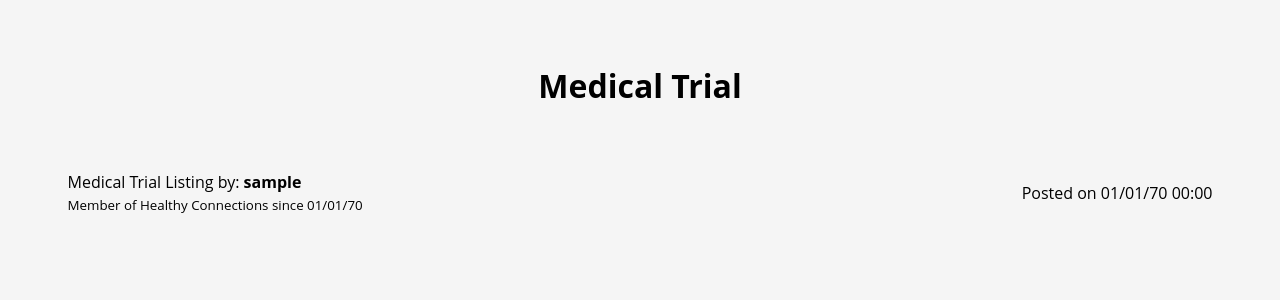
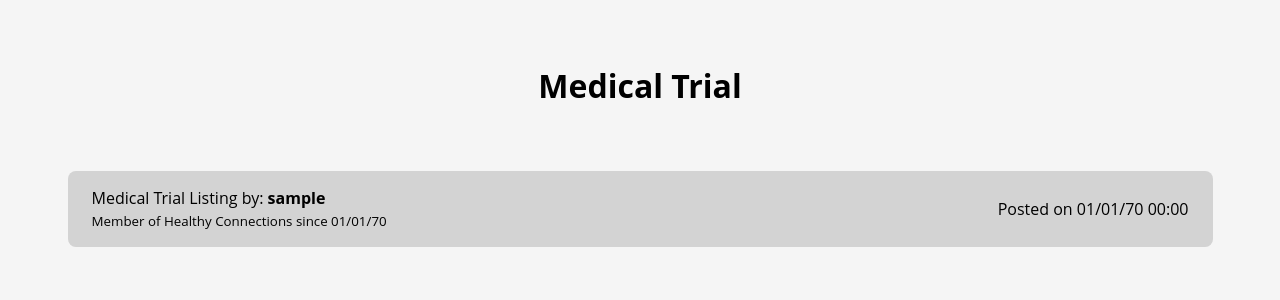
Before and after one commit to ImMattDavison/healthyconnections, a PHP site: page /trial.php?id=1 in a window 1280 px wide. Shown: the top 300 px of the page. Run offline with PHP 8.4, Linux system fonts and the light colour scheme; the visitor is signed in with stand-in values (Sample User, id 1); tables that the repository leaves empty or names only in its code hold one stand-in row (values such as "Sample post"); data that the repository does not hold is empty.

Commit message:
add poster block styling

```diff
--- a/style/post.css
+++ b/style/post.css
@@ -9,3 +9,8 @@ h1{
     align-items: center;
     justify-content: space-between;
 }
+.poster-block{
+    padding: 1em 1.5em;
+    background-color: lightgrey;
+    border-radius: .5em;
+}
```
